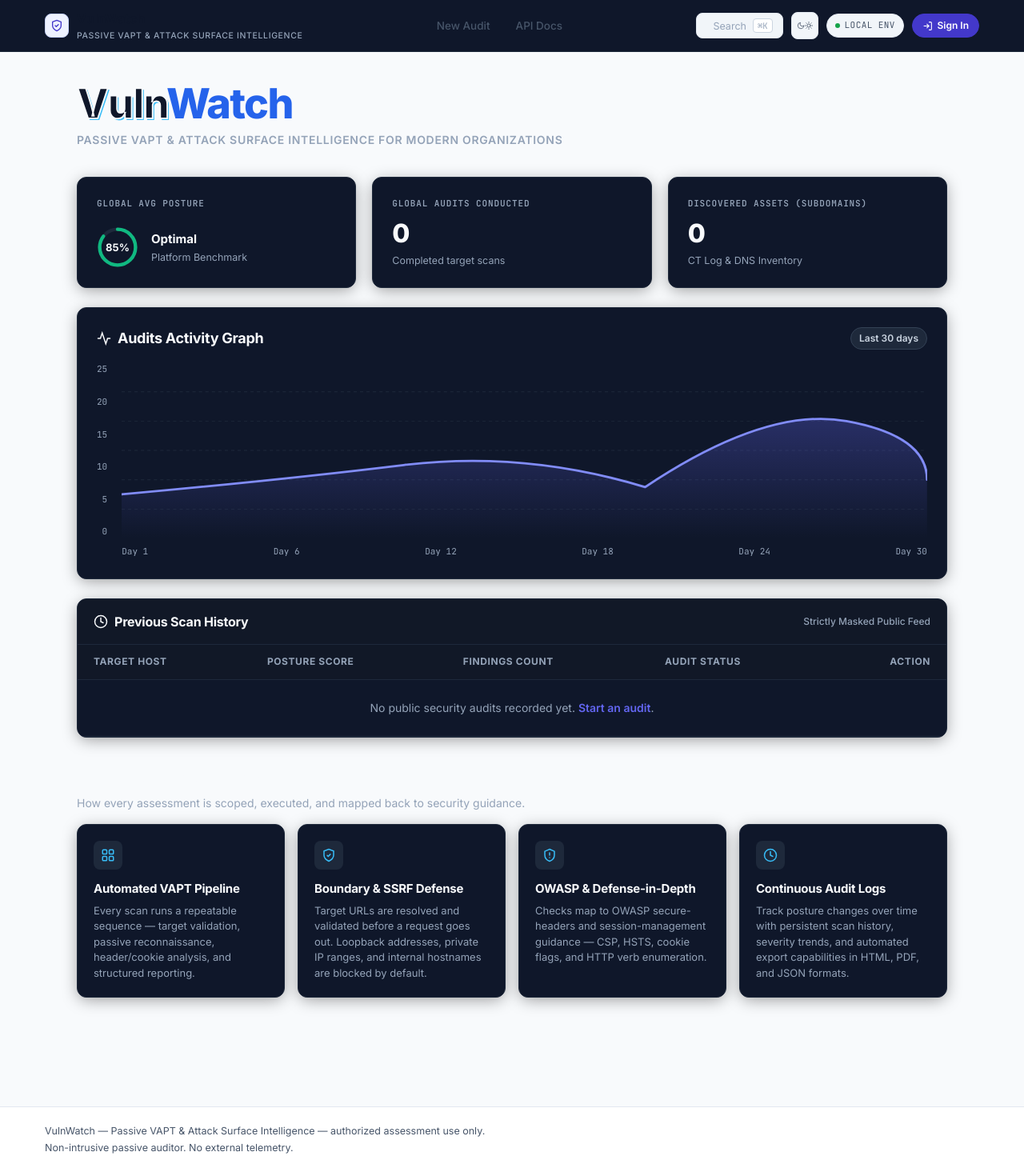
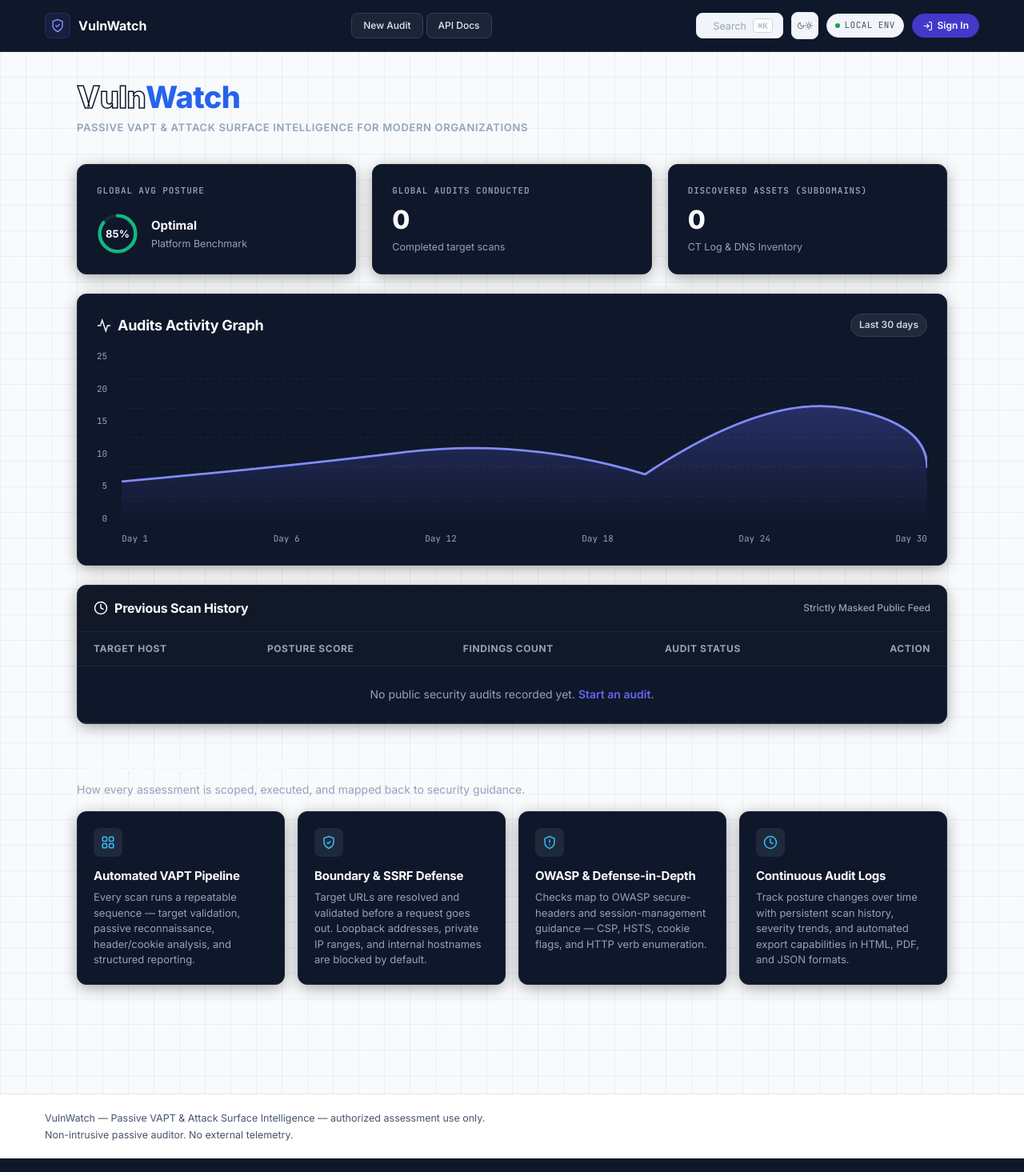
Before and after one commit to chandureddy142/VulnWatch, a Flask app: page / in a window 1280 px wide. Shown: the whole page at 80% size. Run offline with Flask 3, Linux system fonts and the light colour scheme; data that the repository does not hold is empty; some libraries are stand-ins or nearby versions.

Commit message:
v1.6.5: Force exact 38px hero font size with inline styles

```diff
--- a/config/settings.json
+++ b/config/settings.json
@@ -5,5 +5,5 @@
     "cookies"
   ],
   "webhook_url": "https://hooks.slack.com/services/test/test/test",
-  "api_key": "wg_46140ff77af1b5ca5877f37de241fd9145c2dfd24f029e18"
+  "api_key": "wg_779565ef7a894e58655d11a6439ffafa9842428653127691"
 }
--- a/static/css/base.css
+++ b/static/css/base.css
@@ -107,13 +107,26 @@ html {
 body {
   margin: 0;
   min-height: 100vh;
-  background: var(--bg);
+  background-color: #f8fafc;
+  background-image:
+    linear-gradient(to right, rgba(226, 232, 240, 0.6) 1px, transparent 1px),
+    linear-gradient(to bottom, rgba(226, 232, 240, 0.6) 1px, transparent 1px);
+  background-size: 32px 32px;
   color: var(--text-2);
   font-family: var(--font-body);
   font-size: 15px;
   line-height: 1.55;
   -webkit-font-smoothing: antialiased;
-  transition: background 0.2s ease, color 0.2s ease;
+  transition: background-color 0.2s ease, color 0.2s ease;
+}
+
+[data-theme="dark"] body,
+.dark body {
+  background-color: #0b0f17;
+  background-image:
+    linear-gradient(to right, rgba(30, 41, 59, 0.5) 1px, transparent 1px),
+    linear-gradient(to bottom, rgba(30, 41, 59, 0.5) 1px, transparent 1px);
+  background-size: 32px 32px;
 }
 
 h1, h2, h3, h4 {
--- a/templates/base.html
+++ b/templates/base.html
@@ -28,25 +28,38 @@
 
         <header class="navbar bg-slate-900 border-b border-slate-800 sticky top-0 z-50 transition-colors duration-200" style="background-color: #0f172a !important; border-bottom-color: #1e293b !important;">
             <div class="container navbar-inner">
-                <a href="/" class="brand text-white hover:text-slate-100 transition-colors duration-200">
-                    <span class="brand-mark bg-slate-800 border-slate-700 text-indigo-400" aria-hidden="true">
-                        <svg viewBox="0 0 24 24" fill="none" stroke="currentColor" stroke-width="2" stroke-linecap="round" stroke-linejoin="round">
+                <a href="/" class="brand flex items-center gap-3 text-white no-underline hover:no-underline" style="color: #ffffff !important; text-decoration: none;">
+                    <div class="w-8 h-8 rounded-lg bg-indigo-500/10 border border-indigo-500/20 flex items-center justify-center text-indigo-400 flex-shrink-0" style="width: 32px; height: 32px; border-radius: 8px; background: rgba(99, 102, 241, 0.1); border: 1px solid rgba(99, 102, 241, 0.2); display: flex; align-items: center; justify-content: center; color: #818cf8;">
+                        <svg viewBox="0 0 24 24" width="18" height="18" fill="none" stroke="currentColor" stroke-width="2" stroke-linecap="round" stroke-linejoin="round">
                             <path d="M12 22s8-4 8-10V5l-8-3-8 3v7c0 6 8 10 8 10z"/>
                             <path d="m9 12 2 2 4-4"/>
                         </svg>
-                    </span>
-                    <span>
-                        <span class="text-white font-bold">VulnWatch</span>
-                        <small class="text-slate-400 font-medium">PASSIVE VAPT &amp; ATTACK SURFACE INTELLIGENCE</small>
-                    </span>
+                    </div>
+                    <div class="flex flex-col">
+                        <span class="text-base font-bold tracking-tight text-white leading-tight" style="color: #ffffff !important; font-size: 16px; font-weight: 700; line-height: 1.2;">VulnWatch</span>
+                        <!--<span class="text-[10px] font-mono tracking-wider text-slate-400 uppercase leading-none" style="color: #94a3b8 !important; font-size: 10px; font-family: 'JetBrains Mono', monospace; letter-spacing: 0.05em; margin-top: 2px;">PASSIVE VAPT &amp; ATTACK SURFACE</span>-->
+                    </div>
                 </a>
 
-                <nav class="nav-links" aria-label="Primary">
+                <nav class="nav-links flex items-center gap-2" aria-label="Primary">
                     {% if session.get('user') or session.get('user_id') or is_guest %}
-                    <a href="/dashboard" class="nav-link text-slate-300 hover:text-white hover:bg-slate-800/80 transition-colors duration-200 {% if request.path == '/dashboard' %}is-active text-indigo-400 bg-slate-800/90{% endif %}">Dashboard</a>
+                    <a href="/dashboard"
+                       class="inline-flex items-center px-3.5 py-1.5 rounded-lg text-xs font-medium text-slate-200 bg-slate-800/80 hover:bg-slate-700 hover:text-white border border-slate-700 transition shadow-sm {% if request.path == '/dashboard' %}bg-slate-700 text-white border-slate-600{% endif %}"
+                       style="display: inline-flex; align-items: center; padding: 6px 14px; border-radius: 8px; font-size: 12px; font-weight: 500; color: #e2e8f0; background: rgba(30, 41, 59, 0.8); border: 1px solid #334155; text-decoration: none;">
+                        Dashboard
+                    </a>
                     {% endif %}
-                    <a href="/scanner" id="nav-new-audit" class="nav-link text-slate-300 hover:text-white hover:bg-slate-800/80 transition-colors duration-200 {% if request.path == '/scanner' %}is-active text-indigo-400 bg-slate-800/90{% endif %}">New Audit</a>
-                    <a href="{{ url_for('api.api_docs') }}" class="nav-link text-slate-300 hover:text-white hover:bg-slate-800/80 transition-colors duration-200 {% if request.path == '/api/docs' %}is-active text-indigo-400 bg-slate-800/90{% endif %}">API Docs</a>
+                    <a href="/scanner"
+                       id="nav-new-audit"
+                       class="inline-flex items-center px-3.5 py-1.5 rounded-lg text-xs font-medium text-slate-200 bg-slate-800/80 hover:bg-slate-700 hover:text-white border border-slate-700 transition shadow-sm"
+                       style="display: inline-flex; align-items: center; padding: 6px 14px; border-radius: 8px; font-size: 12px; font-weight: 500; color: #e2e8f0; background: rgba(30, 41, 59, 0.8); border: 1px solid #334155; text-decoration: none;">
+                        New Audit
+                    </a>
+                    <a href="/api/docs"
+                       class="inline-flex items-center px-3.5 py-1.5 rounded-lg text-xs font-medium text-slate-200 bg-slate-800/80 hover:bg-slate-700 hover:text-white border border-slate-700 transition shadow-sm"
+                       style="display: inline-flex; align-items: center; padding: 6px 14px; border-radius: 8px; font-size: 12px; font-weight: 500; color: #e2e8f0; background: rgba(30, 41, 59, 0.8); border: 1px solid #334155; text-decoration: none;">
+                        API Docs
+                    </a>
                 </nav>
 
                 <div class="nav-right">
@@ -321,7 +334,6 @@
                 });
             }
         })();
-
     </script>
     {% block scripts %}{% endblock %}
 </body>
--- a/templates/home.html
+++ b/templates/home.html
@@ -232,11 +232,11 @@
 
     <!-- 1. HERO SECTION -->
     <div style="margin-bottom: 2.25rem;">
-        <h1 class="text-5xl sm:text-6xl font-black tracking-tight" style="font-size: 3.25rem; font-weight: 900; letter-spacing: -0.03em; line-height: 1.1; margin: 0;">
-            <span class="brand-vuln-stroke">Vuln</span><span class="text-indigo-600 dark:text-blue-500" style="color: #2563eb;">Watch</span>
+        <h1 style="font-size: 38px !important; line-height: 1.1 !important; font-weight: 800 !important; display: flex; align-items: center; margin: 0; padding: 0;">
+            <span style="color: #ffffff !important; -webkit-text-stroke: 1.5px #0f172a !important;">Vuln</span><span style="color: #2563eb !important;">Watch</span>
         </h1>
-        <p class="text-sm font-semibold tracking-wider uppercase mt-1 home-subtext" style="font-size: 0.875rem; font-weight: 600; letter-spacing: 0.05em; text-transform: uppercase; margin-top: 0.35rem; margin-bottom: 0;">
-            PASSIVE VAPT &amp; ATTACK SURFACE INTELLIGENCE FOR MODERN ORGANIZATIONS
+        <p class="home-subtext" style="margin-top: 6px !important; font-size: 13px !important; font-weight: 600 !important; letter-spacing: 0.05em !important; color: #94a3b8 !important; text-transform: uppercase !important;">
+            Passive VAPT &amp; Attack Surface Intelligence for Modern Organizations
         </p>
     </div>
 
```
